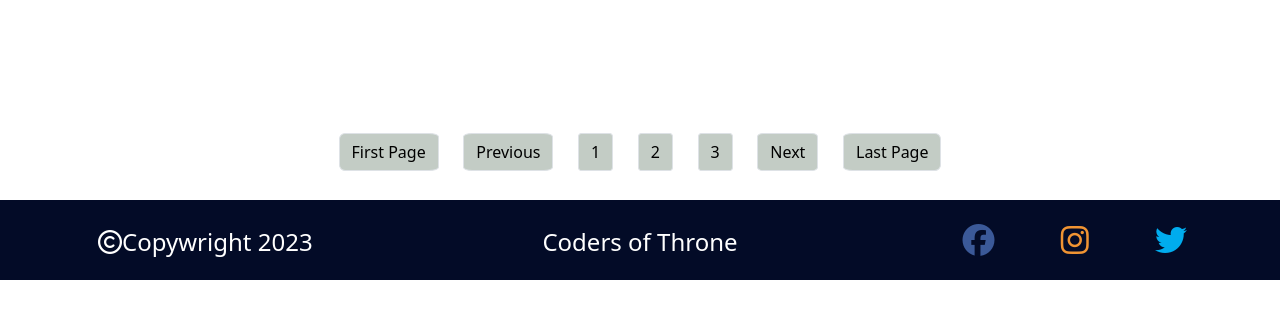
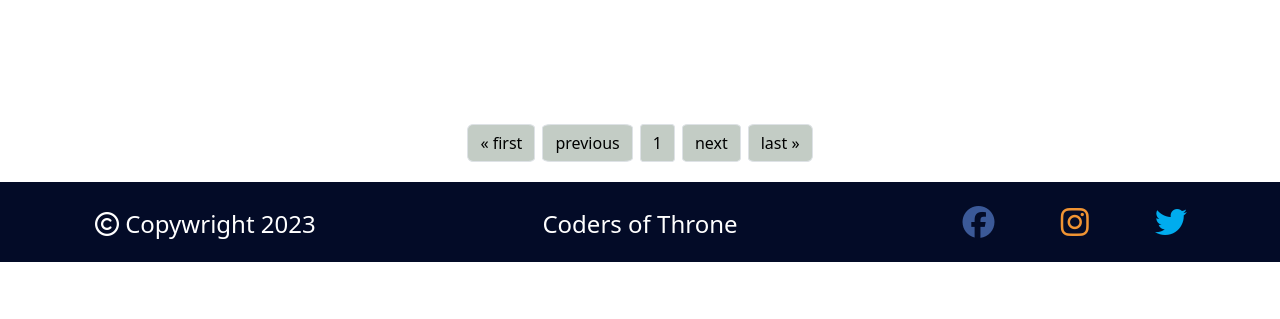
Before and after one commit to lpewton/Feb-2023-Hackathon, a Django app: page /all/ in a window 1280 px wide. Shown: the part 90-409 px from the top of the page. Run offline with Django 3.2, Linux system fonts and the light colour scheme; data that the repository does not hold is empty; some libraries are stand-ins or nearby versions; some web fonts are replaced.

Commit message:
Style directory pagination bar

```diff
--- a/static/css/style.css
+++ b/static/css/style.css
@@ -203,7 +203,6 @@ footer {
     object-fit: contain;
 }
 
-
 /* index page styles */
 
 .index-image {
@@ -260,14 +259,6 @@ footer {
     color: #429534;
 }
 
-.directory-pag {
-    margin-top: 4.5rem;
-}
-
-.directory-pag-itm {
-    margin: 1%;
-}
-
 .directory-pag-a {
     background-color: #c3ccc5;
     border-radius: 10%;
@@ -321,6 +312,6 @@ footer {
     }
 
     .directory-pag-a {
-        font-size: xx-small;
+        font-size: x-small;
     }
 }
--- a/templates/base.html
+++ b/templates/base.html
@@ -70,7 +70,7 @@
     <footer class="footer mt-auto py-3 text-center">
         <div class="row footer">
             <div class="col-4 footer-element">
-                <p><i class="fa-regular fa-copyright"></i>Copywright 2023</p>
+                <p><i class="fa-regular fa-copyright"></i> Copywright 2023</p>
             </div>
             <div class="col-4 footer-element">
                 <p>Coders of Throne</p>
--- a/templates/ngo_directory.html
+++ b/templates/ngo_directory.html
@@ -30,16 +30,49 @@
 
 </div>
 
-<nav aria-label="Page navigation example">
-    <ul class="pagination justify-content-center directory-pag">
-        <li class="page-item directory-pag-itm"><a class="page-link directory-pag-a" href="#">First Page</a></li>
-        <li class="page-item directory-pag-itm"><a class="page-link directory-pag-a" href="#">Previous</a></li>
-        <li class="page-item directory-pag-itm"><a class="page-link directory-pag-a" href="#">1</a></li>
-        <li class="page-item directory-pag-itm"><a class="page-link directory-pag-a" href="#">2</a></li>
-        <li class="page-item directory-pag-itm"><a class="page-link directory-pag-a" href="#">3</a></li>
-        <li class="page-item directory-pag-itm"><a class="page-link directory-pag-a" href="#">Next</a></li>
-        <li class="page-item directory-pag-itm"><a class="page-link directory-pag-a" href="#">Last Page</a></li>
-    </ul>
-</nav>
+  <ul class="pagination justify-content-center mt-5">
+    {% if page_obj.has_previous %}
+        <li class="page-item m-1">
+            <a href="?page=1" class="page-link directory-pag-a">&laquo; first</a>
+        </li>
+        <li class="page-item m-1">
+            <a href="?page={{ page_obj.previous_page_number }}" class="page-link directory-pag-a">previous</a>
+        </li>
+    {% else %}
+        <li class="page-item m-1">
+            <a href="#" class="page-link directory-pag-a">&laquo; first</a>
+        </li>
+        <li class="page-item m-1">
+            <a href="#" class="page-link directory-pag-a">previous</a>
+        </li>
+
+    {% endif %}
+
+    {% for i in page_obj.paginator.page_range %}
+        {% if page_obj.number == i %}
+            <li class="page-item m-1"><a href="#" class="page-link directory-pag-a">{{ i }}<span class="sr-only">(current)</span></a></li>
+        {% else %}
+            <li class="page-item m-1"><a class="page-link directory-pag-a" href="?page={{ i }}">{{ i }}</a></li>
+        {% endif %}
+    {% endfor %}
+
+    {% if page_obj.has_next %}
+        <li class="page-item m-1">
+            <a href="?page={{ page_obj.next_page_number }}" class="page-link directory-pag-a">next</a>
+        </li>
+        <li class="page-item m-1">
+            <a href="?page={{ page_obj.paginator.num_pages }}" class="page-link directory-pag-a">last &raquo;</a>
+        </li>
+
+    {% else %}
+        <li class="page-item m-1">
+            <a href="#" class="page-link directory-pag-a">next</a>
+        </li>
+        <li class="page-item m-1">
+            <a href="#" class="page-link directory-pag-a">last &raquo;</a>
+        </li>
+
+    {% endif %}
+</ul>
 
 {% endblock %}
--- a/templates/ngo_single.html
+++ b/templates/ngo_single.html
@@ -9,7 +9,7 @@
         <div class="single-name">
             <h1>{{ ngo.name }}</h1>
         </div>
-        <div class="row justify-content-start" >
+        <div class="row justify-content-start mb-3 mt-3">
             <div class="col-6">
                 <table class="table table-success table-striped">
                     <tr>
```
